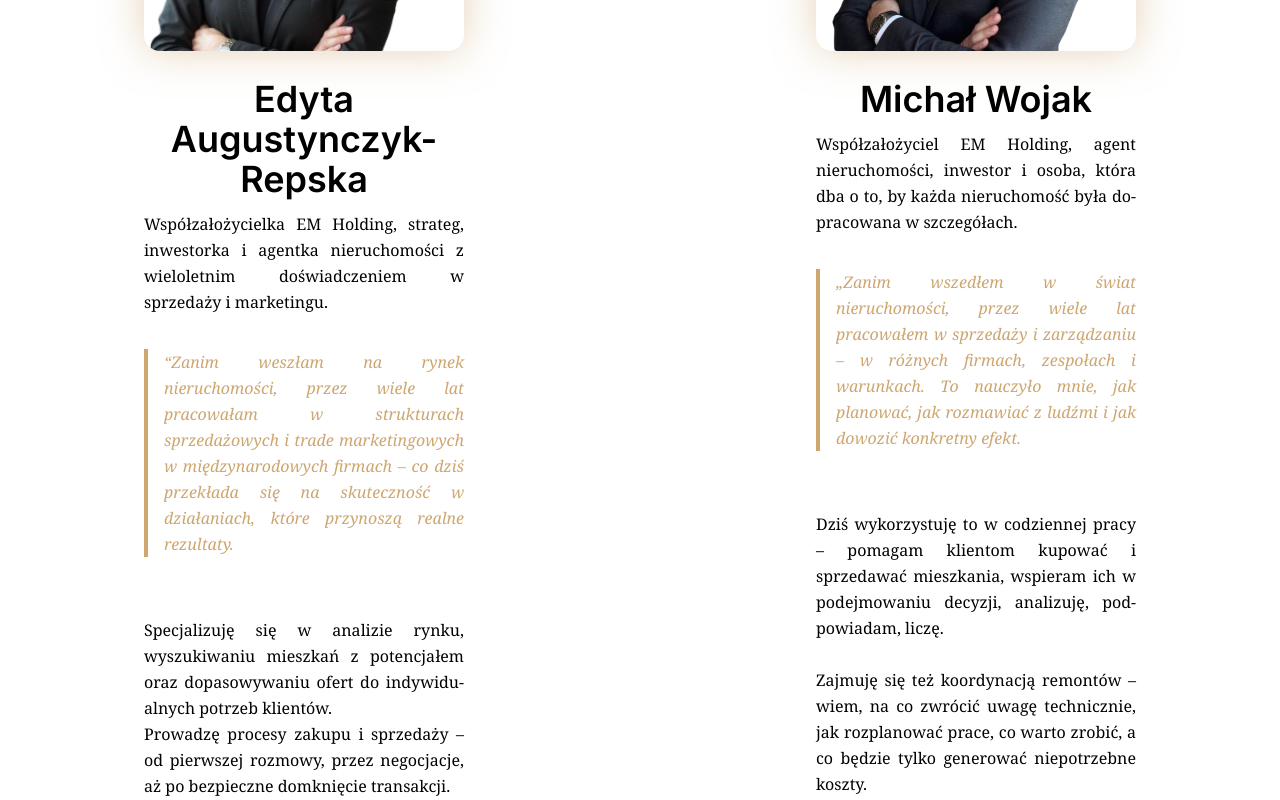
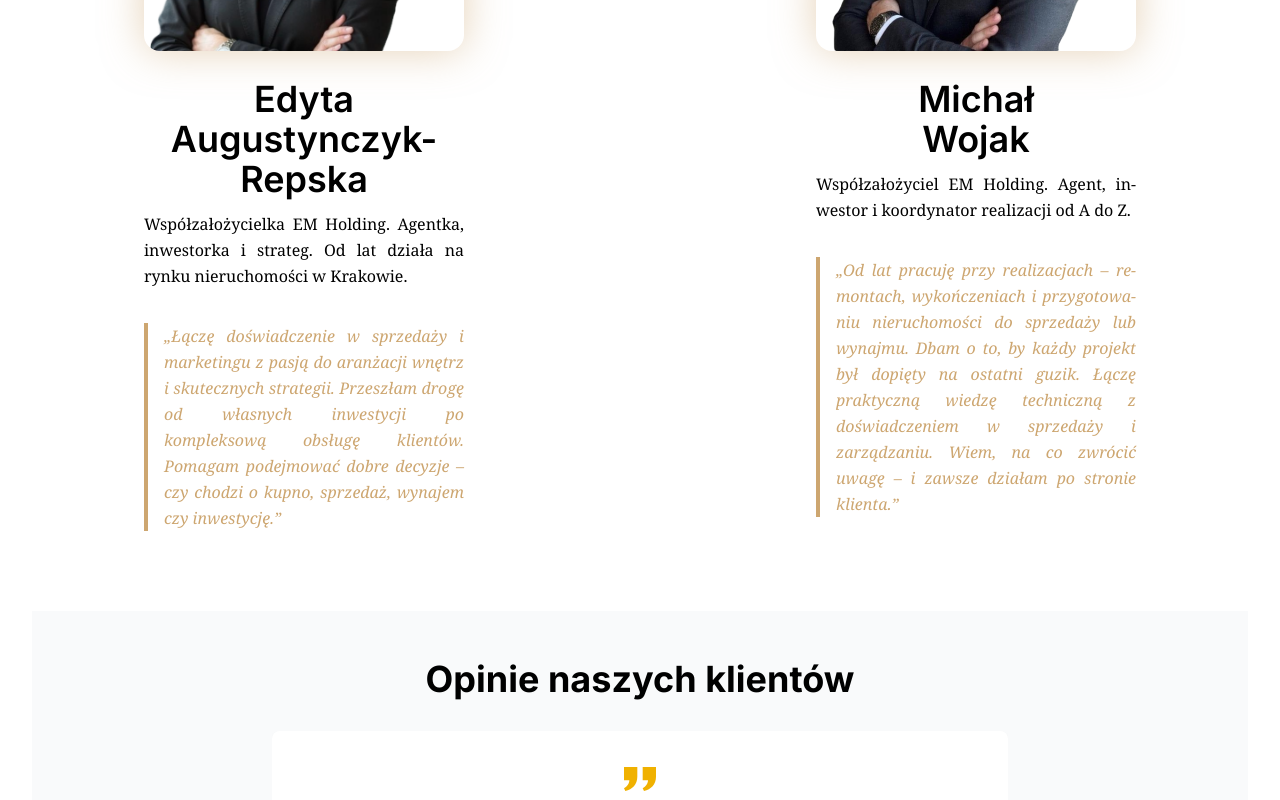
Before and after one commit to karol-wojak/real_estate_website, a React (Vite) app: page / in a window 1280 px wide. Shown: the part 4660-5460 px from the top of the page. Built offline with nearby package versions, Linux system fonts and the light colour scheme.

Commit message:
Update AboutUs page: enhance team member profiles for clarity and conciseness

```diff
--- a/src/pages/AboutUs.jsx
+++ b/src/pages/AboutUs.jsx
@@ -22,6 +22,7 @@ const AboutUsPage = () => (
             <p>Powiedz, czego potrzebujesz – a my znajdziemy najlepsze&nbsp;rozwiązanie.</p>
         </div>
         <div className="grid grid-cols-1 md:grid-cols-2 gap-32">
+            {/* Edyta's Profile */}
             <div className="flex flex-col items-center">
                 <div className="w-full flex items-center justify-center mb-4 relative">
                     <img
@@ -34,20 +35,15 @@ const AboutUsPage = () => (
                 <div className="max-w-xs w-full">
                     <h3 className="text-2xl sm:text-3xl md:text-4xl font-semibold mb-3 mt-3 text-center break-words">Edyta Augustynczyk-Repska</h3>
                     <p className="text-black font-serif text-justify leading-relaxed space-y-2 break-words hyphens-auto">
-                        Współzałożycielka EM Holding, strateg, inwestorka i agentka nieruchomości z wieloletnim doświadczeniem w sprzedaży i marketingu.<br/><br/>
+                        Współzałożycielka EM Holding. Agentka, inwestorka i strateg. Od lat działa na rynku nieruchomości w Krakowie.
+                        <br/><br/>
                         <span className="italic text-[#cda670] border-l-4 border-[#cda670] pl-4 mt-2 block">
-                            “Zanim weszłam na rynek nieruchomości, przez wiele lat pracowałam w strukturach sprzedażowych i trade marketingowych w międzynarodowych firmach – co dziś przekłada się na skuteczność w działaniach, które przynoszą realne rezultaty.
+                            „Łączę doświadczenie w sprzedaży i marketingu z pasją do aranżacji wnętrz i skutecznych strategii. Przeszłam drogę od własnych inwestycji po kompleksową obsługę klientów. Pomagam podejmować dobre decyzje – czy chodzi o kupno, sprzedaż, wynajem czy inwestycję.”
                         </span>
-                        <br/><br/>
-                        Specjalizuję się w analizie rynku, wyszukiwaniu mieszkań z potencjałem oraz dopasowywaniu ofert do indywidualnych potrzeb klientów.<br/>
-                        Prowadzę procesy zakupu i sprzedaży – od pierwszej rozmowy, przez negocjacje, aż po bezpieczne domknięcie transakcji.
-                        <br/><br/>
-                        Zajmuję się również estetyką wnętrz i koncepcjami wykończenia – wiem, jak przygotować nieruchomość, by działała zarówno wizualnie, jak i inwestycyjnie.<br/><br/>
-                        Łączę wiedzę rynkową z praktyką inwestorską – potrafię myśleć jak kupujący, jak właściciel i jak inwestor jednocześnie.<br/><br/>
-                        Działam z wyczuciem, planem i zaangażowaniem – bo wiem, że zaufanie klientów buduje się działaniem,&nbsp;nie&nbsp;słowami”.
                     </p>
                 </div>
             </div>
+            {/* Michał's Profile */}
             <div className="flex flex-col items-center">
                 <div className="w-full flex items-center justify-center mb-4 relative">
                     <img
@@ -58,18 +54,13 @@ const AboutUsPage = () => (
                     />
                 </div>
                 <div className="max-w-xs w-full">
-                    <h3 className="text-2xl sm:text-3xl md:text-4xl font-semibold mb-3 mt-3 text-center break-words">Michał Wojak</h3>
+                    <h3 className="text-2xl sm:text-3xl md:text-4xl font-semibold mb-3 mt-3 text-center break-words">Michał <br/>Wojak</h3>
                     <p className="text-black font-serif text-justify leading-relaxed space-y-2 break-words hyphens-auto">
-                        Współzałożyciel EM Holding, agent nieruchomości, inwestor i osoba, która dba o to, by każda nieruchomość była dopracowana w szczegółach.<br/><br/>
+                        Współzałożyciel EM Holding. Agent, inwestor i koordynator realizacji od A do Z.
+                        <br/><br/>
                         <span className="italic text-[#cda670] border-l-4 border-[#cda670] pl-4 mt-2 block">
-                            „Zanim wszedłem w świat nieruchomości, przez wiele lat pracowałem w sprzedaży i zarządzaniu – w różnych firmach, zespołach i warunkach. To nauczyło mnie, jak planować, jak rozmawiać z ludźmi i jak dowozić konkretny efekt.
+                            „Od lat pracuję przy realizacjach – remontach, wykończeniach i przygotowaniu nieruchomości do sprzedaży lub wynajmu. Dbam o to, by każdy projekt był dopięty na ostatni guzik. Łączę praktyczną wiedzę techniczną z doświadczeniem w sprzedaży i zarządzaniu. Wiem, na co zwrócić uwagę – i zawsze działam po stronie klienta.”
                         </span>
-                        <br/><br/>
-                        Dziś wykorzystuję to w codziennej pracy – pomagam klientom kupować i sprzedawać mieszkania, wspieram ich w podejmowaniu decyzji, analizuję, podpowiadam, liczę.
-                        <br/><br/>
-                        Zajmuję się też koordynacją remontów – wiem, na co zwrócić uwagę technicznie, jak rozplanować prace, co warto zrobić, a co będzie tylko generować niepotrzebne koszty.
-                        <br/><br/>
-                        Lubię działać konkretnie i skutecznie. Mieszkanie to nie tylko ściany – to strategia, liczby i emocje. A ja dbam o to, żeby wszystko się w&nbsp;tym&nbsp;zgadzało.”
                     </p>
                 </div>
             </div>
```
